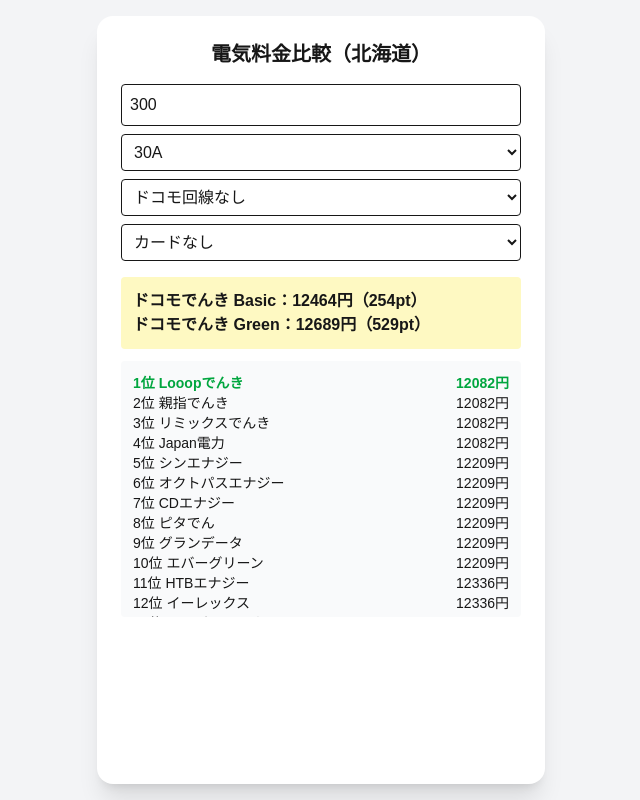
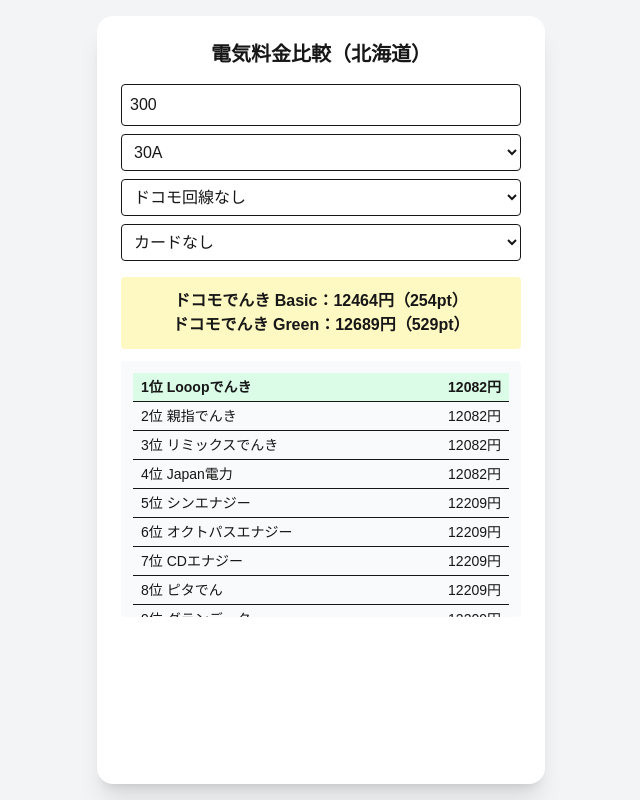
Before and after one commit to takahashikai919-art/electric-app, a Next.js app: page / in a window 1280 px wide. Shown: the whole page, without its empty margins (319-959 px from the left). Built offline with nearby package versions, Linux system fonts and the light colour scheme.

Commit message:
ドコモハイライト追加

```diff
--- a/app/page.tsx
+++ b/app/page.tsx
@@ -7,7 +7,6 @@
   const [career, setCareer] = useState<string>("no");
   const [card, setCard] = useState<string>("none");
 
-  // 基本料金（型安全に修正）
   const baseTable: Record<number, number> = {
     20: 759,
     30: 1138,
@@ -18,7 +17,6 @@
 
   const base = baseTable[amp] ?? 1138;
 
-  // 従量料金
   const tier1 = 35;
   const tier2 = 41;
   const tier3 = 45;
@@ -31,7 +29,6 @@
 
   const hokkaido = base + calc(kwh);
 
-  // 還元率
   let basicRate = 0.02;
   let greenRate = 0.04;
 
@@ -43,11 +40,9 @@
   if (card === "gold") greenRate += 0.01;
   if (card === "platinum") greenRate += 0.05;
 
-  // ポイント
   const basicPoint = hokkaido * basicRate;
   const greenPoint = (hokkaido + 500) * greenRate;
 
-  // 実質料金
   const docomoBasic = hokkaido - basicPoint;
   const docomoGreen = hokkaido + 500 - greenPoint;
 
@@ -94,6 +89,7 @@
   return (
     <div className="min-h-screen bg-gray-100 flex justify-center p-4">
       <div className="bg-white p-6 rounded-2xl shadow-xl w-full max-w-md">
+
         <h1 className="text-xl font-bold text-center mb-4">
           電気料金比較（北海道）
         </h1>
@@ -137,22 +133,37 @@
           <option value="platinum">PLATINUM</option>
         </select>
 
-        {/* ドコモ */}
-        <div className="bg-yellow-100 p-3 rounded mb-3 font-bold">
-          ドコモでんき Basic：{docomoBasic.toFixed(0)}円（{basicPoint.toFixed(0)}pt）
-          <br />
+        {/* ドコモ表示 */}
+        <div className="bg-yellow-100 p-3 rounded mb-3 font-bold text-center">
+          ドコモでんき Basic：{docomoBasic.toFixed(0)}円（{basicPoint.toFixed(0)}pt）<br />
           ドコモでんき Green：{docomoGreen.toFixed(0)}円（{greenPoint.toFixed(0)}pt）
         </div>
 
         {/* ランキング */}
         <div className="bg-gray-50 p-3 rounded text-sm max-h-64 overflow-y-scroll">
-          {sorted.map((c, i) => (
-            <div key={i} className={`flex justify-between ${i === 0 ? "font-bold text-green-600" : ""}`}>
-              <span>{i + 1}位 {c.name}</span>
-              <span>{c.cost.toFixed(0)}円</span>
-            </div>
-          ))}
+          {sorted.map((c, i) => {
+            const isDocomo =
+              c.name === "ドコモでんき Basic" ||
+              c.name === "ドコモでんき Green";
+
+            return (
+              <div
+                key={i}
+                className={`flex justify-between border-b py-1 px-2
+                  ${i === 0 ? "bg-green-100 font-bold" : ""}
+                  ${isDocomo ? "bg-yellow-200 font-bold text-yellow-900" : ""}
+                `}
+              >
+                <span>
+                  {i + 1}位 {c.name}
+                  {isDocomo && " ←おすすめ"}
+                </span>
+                <span>{c.cost.toFixed(0)}円</span>
+              </div>
+            );
+          })}
         </div>
+
       </div>
     </div>
   );
```
